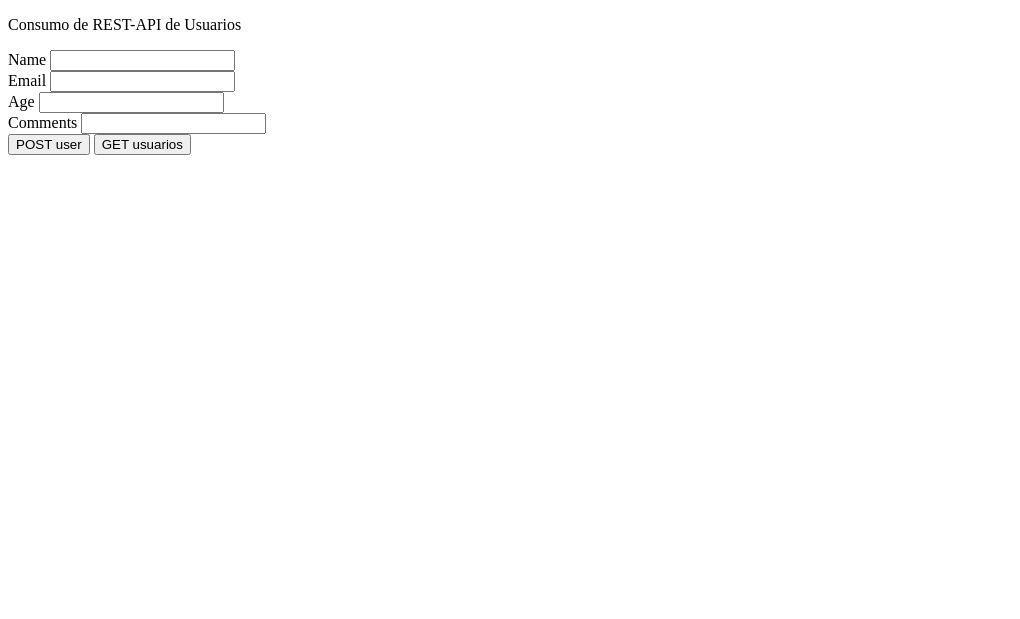
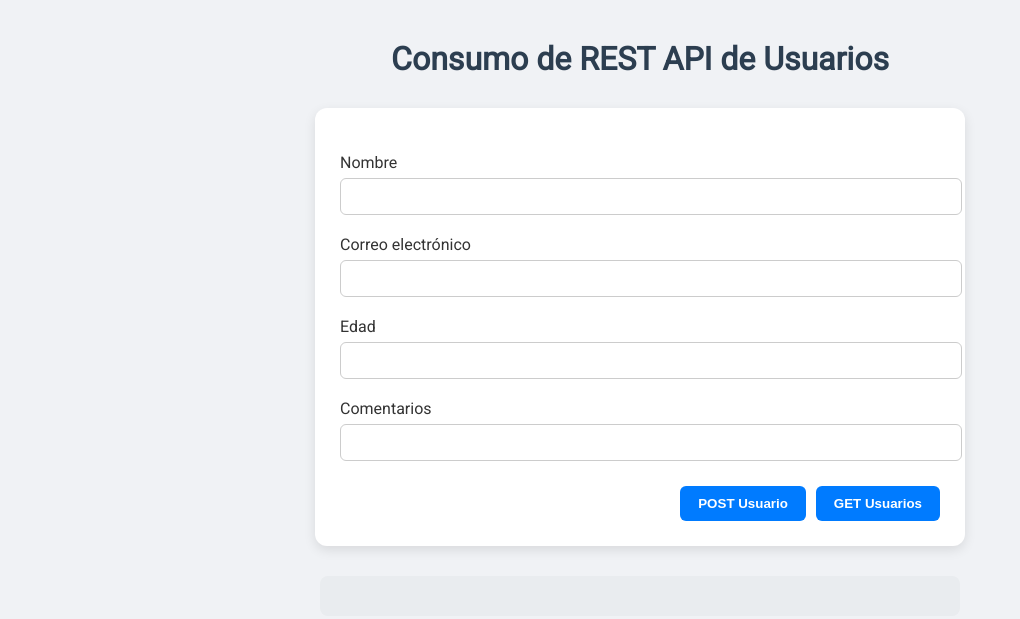
Before and after one commit to josealan2119/node-mysql-api, a website: page frontend/index.html in a window 1280 px wide. Shown: the whole page, without its empty margins (0-1020 px from the left). Drawn offline with nearby package versions, Linux system fonts and the light colour scheme.

Commit message:
fronted ccs

```diff
--- a/frontend/callrestapi.js
+++ b/frontend/callrestapi.js
@@ -30,6 +30,7 @@ function postUser() {
     });
 }
 
+
 function getUsers() {
     console.log(url);
 
--- /dev/null
+++ b/frontend/estilos.css
@@ -0,0 +1,71 @@
+body {
+    font-family: 'Roboto', sans-serif;
+    margin: 40px;
+    background-color: #f0f2f5;
+    color: #333;
+  }
+
+  h1 {
+    text-align: center;
+    color: #2c3e50;
+    margin-bottom: 30px;
+  }
+
+  form {
+    max-width: 600px;
+    margin: 0 auto;
+    padding: 25px;
+    background: #ffffff;
+    border-radius: 12px;
+    box-shadow: 0 4px 12px rgba(0,0,0,0.1);
+  }
+
+  label {
+    display: block;
+    margin-top: 20px;
+    font-weight: 500;
+  }
+
+  input[type="text"] {
+    width: 100%;
+    padding: 10px;
+    margin-top: 6px;
+    border: 1px solid #ccc;
+    border-radius: 6px;
+    transition: border-color 0.3s;
+  }
+
+  input[type="text"]:focus {
+    border-color: #007BFF;
+    outline: none;
+  }
+
+  .button-group {
+    margin-top: 25px;
+    display: flex;
+    justify-content: flex-end;
+    gap: 10px;
+  }
+
+  button {
+    padding: 10px 18px;
+    background-color: #007BFF;
+    color: #fff;
+    border: none;
+    border-radius: 6px;
+    cursor: pointer;
+    font-weight: bold;
+    transition: background-color 0.3s;
+  }
+
+  button:hover {
+    background-color: #0056b3;
+  }
+
+  #resultado {
+    max-width: 600px;
+    margin: 30px auto 0;
+    padding: 20px;
+    background: #e9ecef;
+    border-radius: 8px;
+  }
--- a/frontend/index.html
+++ b/frontend/index.html
@@ -1,34 +1,39 @@
 <!DOCTYPE html>
-<html>
+<html lang="es">
+<head>
+  <meta charset="UTF-8">
+  <meta name="viewport" content="width=device-width, initial-scale=1.0">
+  <title>Consumo de REST API de Usuarios</title>
+  <link href="https://fonts.googleapis.com/css2?family=Roboto&display=swap" rel="stylesheet">
+  <link rel="stylesheet" href="estilos.css">
+</head>
 <body>
-<p>
-Consumo de REST-API de Usuarios
-</p>
 
-<div>
-    <label>Name </label>
-    <input type="text" id="name">
-</div>
-<div>
-    <label>Email</label>
-    <input type="text" id="email">
-</div>
-<div>
-    <label>Age </label>
-    <input type="text" id="age">
-</div>
-<div>
-    <label>Comments </label>
-    <input type="text" id="comments">
-</div>
+  <h1>Consumo de REST API de Usuarios</h1>
 
-<button onclick="postUser()"> POST user </button>
-<button onclick="getUsers()"> GET usuarios </button>
+  <form id="userForm">
+    <label for="name">Nombre</label>
+    <input type="text" id="name" name="name" required>
 
-<div id="resultado"></div>
+    <label for="email">Correo electrónico</label>
+    <input type="text" id="email" name="email" required>
 
-<script src="https://ajax.googleapis.com/ajax/libs/jquery/3.3.1/jquery.min.js"></script>
-<script src="callrestapi.js"></script>
+    <label for="age">Edad</label>
+    <input type="text" id="age" name="age">
+
+    <label for="comments">Comentarios</label>
+    <input type="text" id="comments" name="comments">
+
+    <div class="button-group">
+      <button type="button" onclick="postUser()">POST Usuario</button>
+      <button type="button" onclick="getUsers()">GET Usuarios</button>
+    </div>
+  </form>
+
+  <div id="resultado"></div> <!-- Aquí se inyectará la tabla con los usuarios -->
+
+  <script src="https://ajax.googleapis.com/ajax/libs/jquery/3.3.1/jquery.min.js"></script>
+  <script src="callrestapi.js"></script>
 
 </body>
 </html>
```
